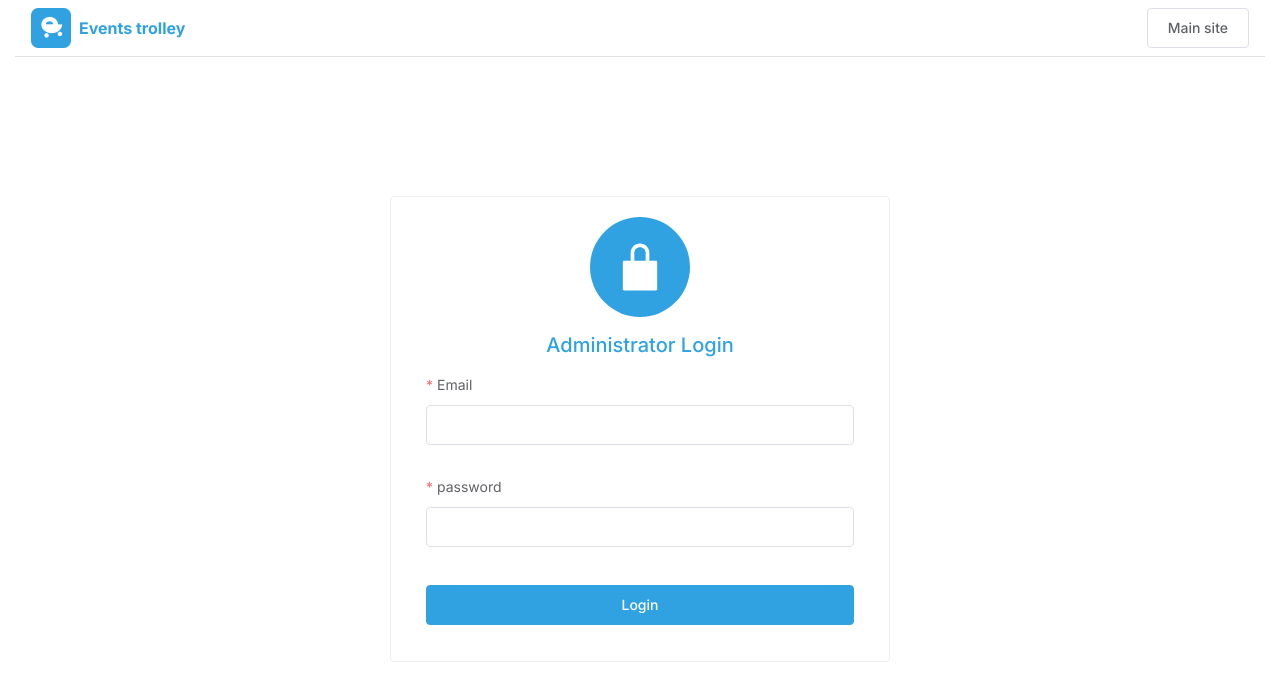
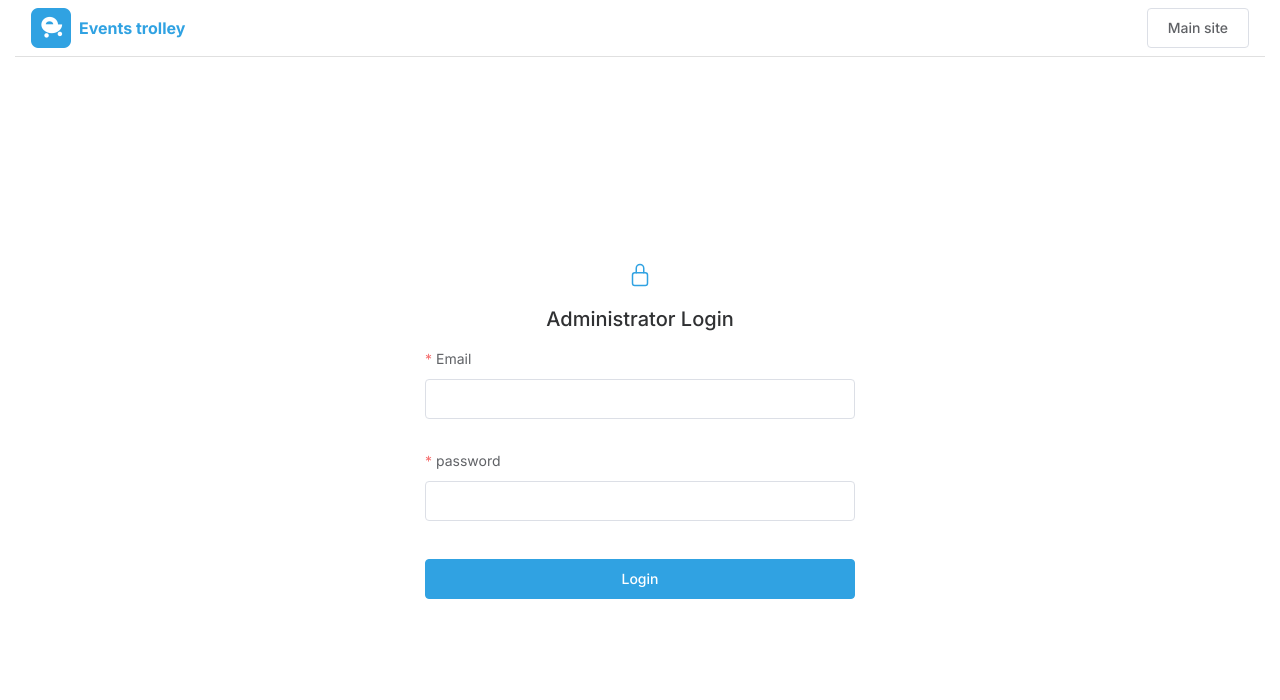
Before and after one commit to kojusola/admin-event, a Vue app: page / in a window 1280 px wide. Shown: the top 700 px of the page. Built offline with nearby package versions, Linux system fonts and the light colour scheme.

Commit message:
changed icon on login page

```diff
--- a/public/index.html
+++ b/public/index.html
@@ -15,8 +15,8 @@
       continue.</strong>
   </noscript>
   <div id="app"></div>
+  <script type="module" src="https://unpkg.com/ionicons@5.4.0/dist/ionicons/ionicons.esm.js"></script>
   <!-- built files will be auto injected -->
-  <script src="https://unpkg.com/ionicons@5.4.0/dist/ionicons.js"></script>
 </body>
 
 </html>
--- a/src/pages/login/login.vue
+++ b/src/pages/login/login.vue
@@ -1,15 +1,17 @@
 <template>
   <div>
     <Navbar />
-    <el-main>
+    <main>
       <el-card shadow="never">
         <div class="container-fluid">
-          <img
-            src="../../assets/illustrations/lock-icon.svg"
-            class="d-block mx-auto mb-3"
-            alt="lock-icon"
-          />
-          <h5 class="text-center text-primary">Administrator Login</h5>
+          <div class="d-flex justify-content-center my-3">
+            <ion-icon
+              class="text-primary"
+              name="lock-closed-outline"
+              size="large"
+            ></ion-icon>
+          </div>
+          <h5 class="text-center">Administrator Login</h5>
           <el-form
             status-icon
             :label-position="'top'"
@@ -37,7 +39,7 @@
           </el-form>
         </div>
       </el-card>
-    </el-main>
+    </main>
   </div>
 </template>
 
@@ -106,9 +108,9 @@ export default {
 </script>
 
 <style lang="scss">
-.el-main {
+main {
   width: 100%;
-  height: calc(100vh - 56px);
+  height: calc(100vh - 57px);
   display: flex !important;
   justify-content: center;
   align-items: center;
@@ -116,6 +118,7 @@ export default {
   .el-card {
     width: 500px;
     height: min-content;
+    border: 0;
   }
 }
 label {
```
